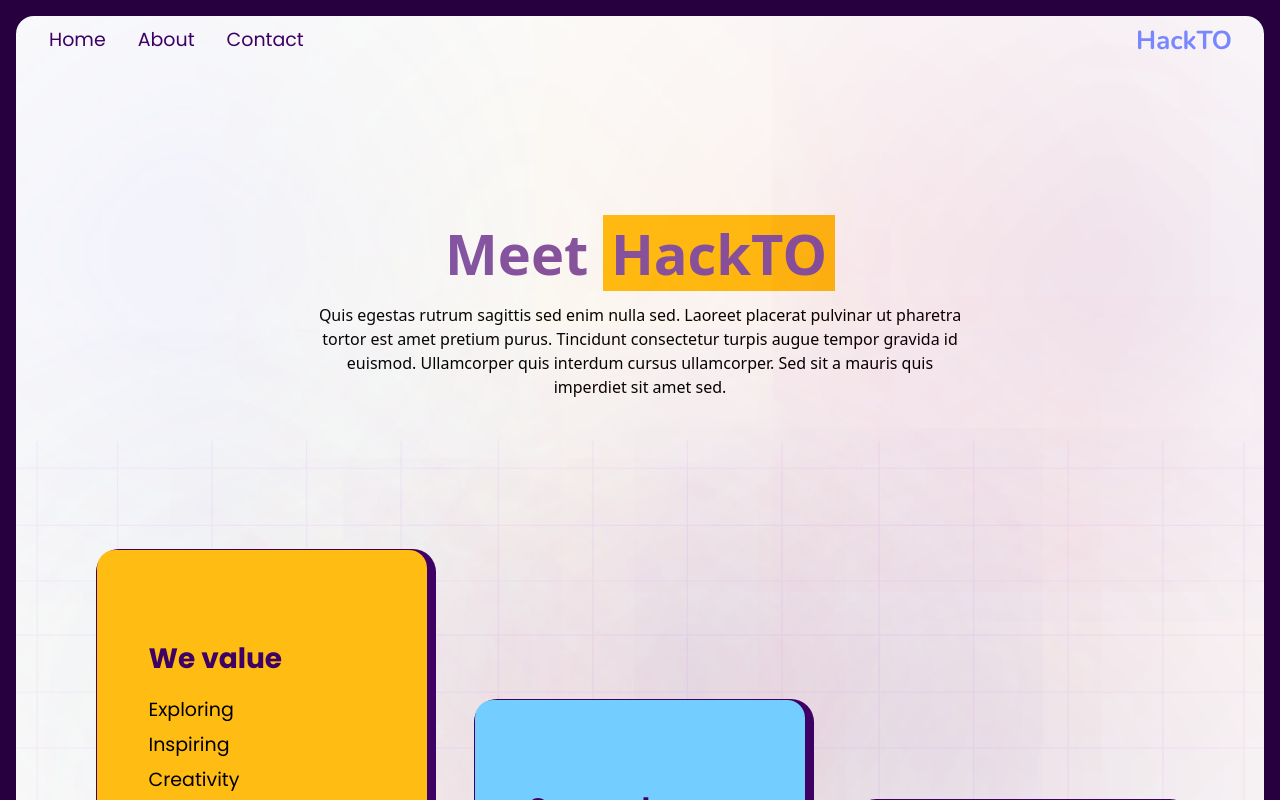
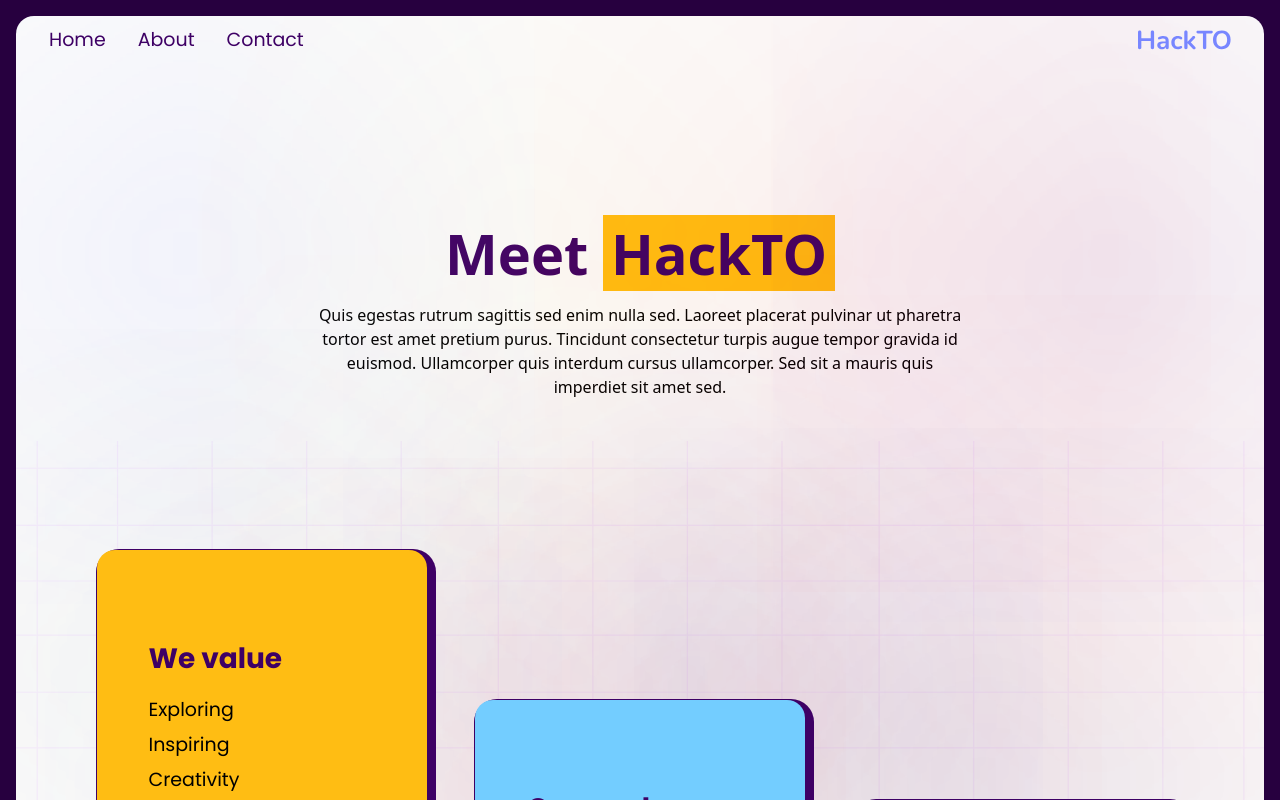
Before and after one commit to mattrcp/hackTO, a Next.js app: page /about in a window 1280 px wide. Shown: the top 800 px of the page. Built offline with nearby package versions, Linux system fonts and the light colour scheme.

Commit message:
changed text styles

```diff
--- a/src/app/style.js
+++ b/src/app/style.js
@@ -1,15 +1,15 @@
 const styles = {
   headerXl:
-    "font-display font-bold text-display-lg sm:text-display-xl text-light-header",
+    "font-display font-semi text-display-lg sm:text-display-xl text-dark-primary",
   headerLg:
-    "font-display font-bold tex-display-sm sm:text-display-lg  text-light-header",
+    "font-display font-semi tex-display-sm sm:text-display-lg  text-dark-primary",
   headerMd:
-    "font-display font-bold text-display-xs sm:text-display-md  text-light-header",
+    "font-display font-semi text-display-xs sm:text-display-md  text-dark-primary",
   headerSm:
-    "font-body font-bold text-display-xs sm:text-display-sm  text-light-header",
+    "font-body font-semi text-display-xs sm:text-display-sm  text-dark-primary",
   headerXs:
-    "font-body font-bold text-display-xxs sm:text-display-xs  text-light-header ",
-  headerXxs: "font-body font-bold sm:text-display-xxs  text-light-header",
+    "font-body font-semi text-display-xxs sm:text-display-xs  text-dark-primary ",
+  headerXxs: "font-body font-semi sm:text-display-xxs  text-dark-primary",
 
   bodyLarge: "font-body text-body-md sm:text-body-lg",
   bodyMd: "font-body text-body-sm sm:text-body-md ",
@@ -27,7 +27,7 @@ const styles = {
   navStyle:
     "flex w-full justify-between items-center py-[10px] px-[33px] rounded-[18px]",
 
-  margin: " mx-[8px] sm:mx-[16px] 2xl:mx-auto max-w-[1389px]",
+  margin: " mx-[8px] sm:mx-[16px] 2xl:mx-auto max-w-[1589px]",
   padding: "px-[8px] sm:px-[32px] py-[32px]",
   button: "bg-dark-primary hover:bg-dark-secondary  ease-in-out duration-300",
 };
```
